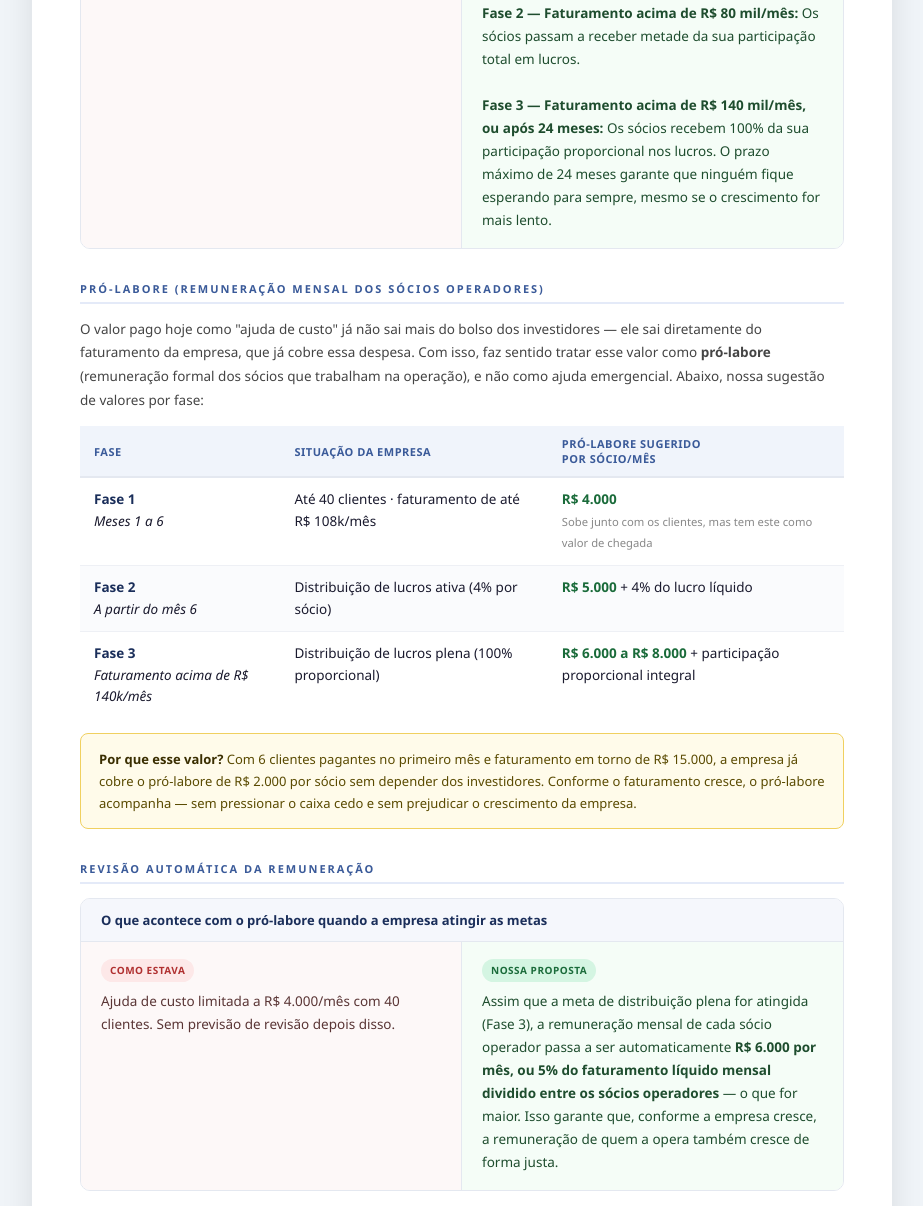
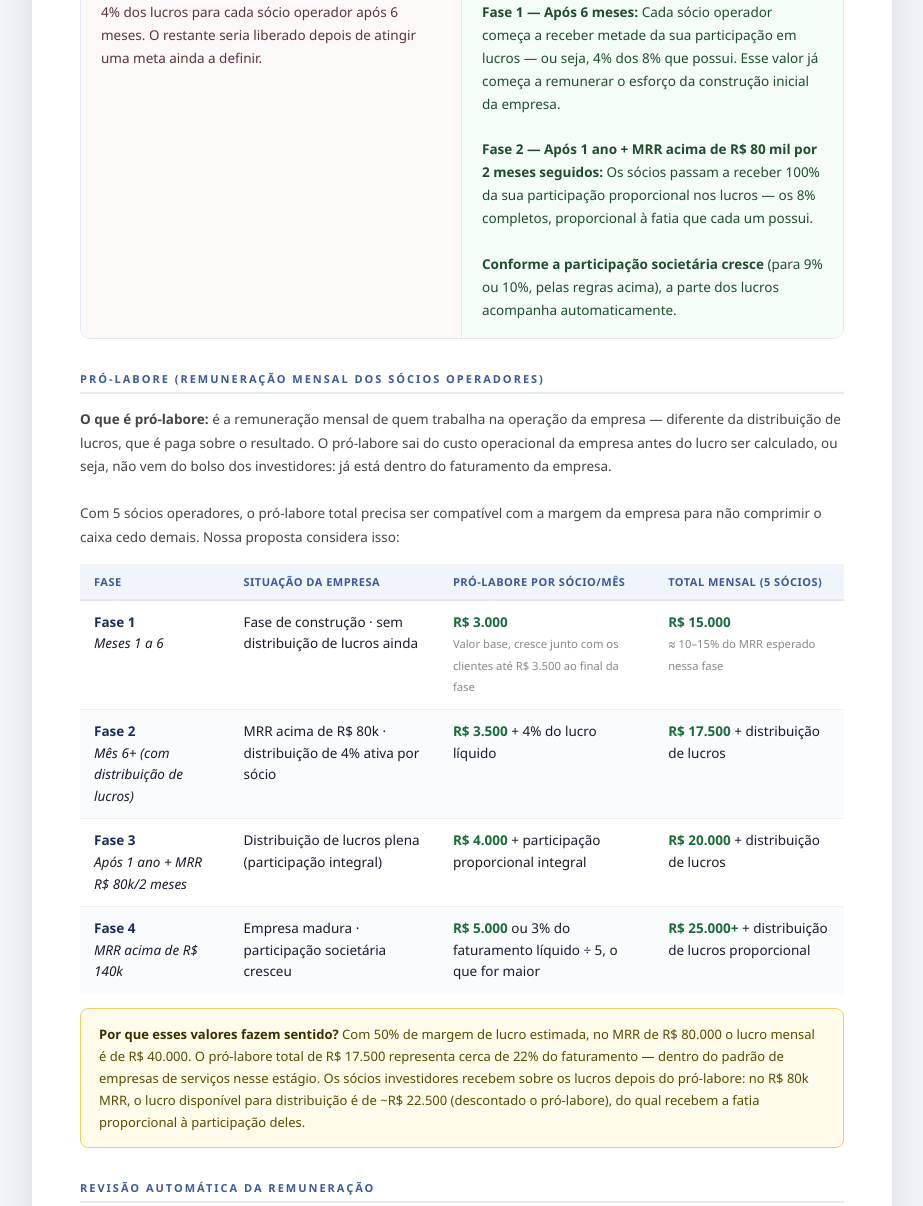
Before and after one commit to oguidomingos/investor-pack, a plain HTML site: page contraproposta-societaria.html in a window 1280 px wide. Shown: the part 944-2150 px from the top of the page, without its empty margins (178-1101 px from the left). Drawn offline with Linux system fonts and the light colour scheme.

Commit message:
feat: update contraproposta v3 — 5 socios operadores, nova estrutura lucros e pro-labore
- Distribuição de lucros: metade equity aos 6 meses, integral após 1 ano + R$80k MRR/2 meses
- Pró-labore 4 fases para 5 sócios: R$3k / R$3.5k / R$4k / R$5k por sócio
- Coluna total mensal (5×) na tabela de pró-labore
- Info box estrutura societária (5 operadores + 2 investidores/capitalizadores)
- Nota com cálculo real de impacto para investidores
- Sigla MRR explicada inline

Co-Authored-By: Paperclip <noreply@paperclip.ing>

```diff
--- a/contraproposta-societaria.html
+++ b/contraproposta-societaria.html
@@ -207,6 +207,19 @@
   }
   .note strong { color: #3a2e00; }
 
+  /* INFO BOX */
+  .info-box {
+    background: #f0f6ff;
+    border: 1px solid #b8d4f8;
+    border-radius: 8px;
+    padding: 14px 18px;
+    font-size: 13px;
+    line-height: 1.7;
+    color: #1a3a6b;
+    margin-bottom: 16px;
+  }
+  .info-box strong { color: #0f2043; }
+
   /* FOOTER */
   .footer {
     background: #f8f9fa;
@@ -248,6 +261,10 @@
     <!-- SEÇÃO 1: PARTICIPAÇÃO SOCIETÁRIA -->
     <div class="section-title">Participação Societária</div>
 
+    <div class="info-box">
+      <strong>Estrutura atual:</strong> 5 sócios operadores + 2 sócios investidores. Cada sócio operador começa com 8% de participação. Os sócios investidores detêm o negócio e aportam recursos e captação de clientes quando necessário.
+    </div>
+
     <div class="card">
       <div class="card-header">Como a participação de cada sócio operador cresce ao longo do tempo</div>
       <div class="card-cols">
@@ -257,8 +274,8 @@
         </div>
         <div class="col col-proposta">
           <span class="col-tag tag-proposta">Nossa proposta</span><br>
-          <strong>Primeiro aumento (de 8% para 9%):</strong> Acontece após 1 ano de operação, desde que o faturamento mensal recorrente da empresa já esteja acima de R$ 80.000 por pelo menos 2 meses seguidos.<br><br>
-          <strong>Segundo aumento (de 9% para 10%):</strong> Acontece assim que o faturamento mensal recorrente ultrapassar R$ 140.000 por 2 meses seguidos — sem prazo mínimo adicional. Crescimento rápido = reconhecimento rápido.
+          <strong>Primeiro aumento (de 8% para 9%):</strong> Acontece após 1 ano de operação, desde que o faturamento mensal recorrente (MRR — receita que entra todo mês de forma previsível) já esteja acima de R$ 80.000 por pelo menos 2 meses seguidos.<br><br>
+          <strong>Segundo aumento (de 9% para 10%):</strong> Acontece assim que o MRR ultrapassar R$ 140.000 por 2 meses seguidos — sem prazo mínimo adicional. Crescimento rápido = reconhecimento rápido.
         </div>
       </div>
     </div>
@@ -275,9 +292,9 @@
         </div>
         <div class="col col-proposta">
           <span class="col-tag tag-proposta">Nossa proposta</span><br>
-          <strong>Fase 1 — Após 6 meses:</strong> Cada sócio começa a receber 4% dos lucros mensais (mantido como acordado).<br><br>
-          <strong>Fase 2 — Faturamento acima de R$ 80 mil/mês:</strong> Os sócios passam a receber metade da sua participação total em lucros.<br><br>
-          <strong>Fase 3 — Faturamento acima de R$ 140 mil/mês, ou após 24 meses:</strong> Os sócios recebem 100% da sua participação proporcional nos lucros. O prazo máximo de 24 meses garante que ninguém fique esperando para sempre, mesmo se o crescimento for mais lento.
+          <strong>Fase 1 — Após 6 meses:</strong> Cada sócio operador começa a receber metade da sua participação em lucros — ou seja, 4% dos 8% que possui. Esse valor já começa a remunerar o esforço da construção inicial da empresa.<br><br>
+          <strong>Fase 2 — Após 1 ano + MRR acima de R$ 80 mil por 2 meses seguidos:</strong> Os sócios passam a receber 100% da sua participação proporcional nos lucros — os 8% completos, proporcional à fatia que cada um possui.<br><br>
+          <strong>Conforme a participação societária cresce</strong> (para 9% ou 10%, pelas regras acima), a parte dos lucros acompanha automaticamente.
         </div>
       </div>
     </div>
@@ -286,7 +303,8 @@
     <div class="section-title">Pró-labore (remuneração mensal dos sócios operadores)</div>
 
     <p style="font-size:13.5px;line-height:1.75;color:#444;margin-bottom:14px;">
-      O valor pago hoje como "ajuda de custo" já não sai mais do bolso dos investidores — ele sai diretamente do faturamento da empresa, que já cobre essa despesa. Com isso, faz sentido tratar esse valor como <strong>pró-labore</strong> (remuneração formal dos sócios que trabalham na operação), e não como ajuda emergencial. Abaixo, nossa sugestão de valores por fase:
+      <strong>O que é pró-labore:</strong> é a remuneração mensal de quem trabalha na operação da empresa — diferente da distribuição de lucros, que é paga sobre o resultado. O pró-labore sai do custo operacional da empresa antes do lucro ser calculado, ou seja, não vem do bolso dos investidores: já está dentro do faturamento da empresa.<br><br>
+      Com 5 sócios operadores, o pró-labore total precisa ser compatível com a margem da empresa para não comprimir o caixa cedo demais. Nossa proposta considera isso:
     </p>
 
     <table class="prolabore-table">
@@ -294,33 +312,43 @@
         <tr>
           <th>Fase</th>
           <th>Situação da empresa</th>
-          <th>Pró-labore sugerido<br>por sócio/mês</th>
+          <th>Pró-labore por sócio/mês</th>
+          <th>Total mensal (5 sócios)</th>
         </tr>
       </thead>
       <tbody>
         <tr>
           <td><span class="fase-label">Fase 1</span><br><em>Meses 1 a 6</em></td>
-          <td>Até 40 clientes · faturamento de até R$ 108k/mês</td>
-          <td><span class="valor">R$ 4.000</span><br><small style="color:#888">Sobe junto com os clientes, mas tem este como valor de chegada</small></td>
+          <td>Fase de construção · sem distribuição de lucros ainda</td>
+          <td><span class="valor">R$ 3.000</span><br><small style="color:#888">Valor base, cresce junto com os clientes até R$ 3.500 ao final da fase</small></td>
+          <td><span class="valor">R$ 15.000</span><br><small style="color:#888">≈ 10–15% do MRR esperado nessa fase</small></td>
         </tr>
         <tr>
-          <td><span class="fase-label">Fase 2</span><br><em>A partir do mês 6</em></td>
-          <td>Distribuição de lucros ativa (4% por sócio)</td>
-          <td><span class="valor">R$ 5.000</span> + 4% do lucro líquido</td>
+          <td><span class="fase-label">Fase 2</span><br><em>Mês 6+ (com distribuição de lucros)</em></td>
+          <td>MRR acima de R$ 80k · distribuição de 4% ativa por sócio</td>
+          <td><span class="valor">R$ 3.500</span> + 4% do lucro líquido</td>
+          <td><span class="valor">R$ 17.500</span> + distribuição de lucros</td>
         </tr>
         <tr>
-          <td><span class="fase-label">Fase 3</span><br><em>Faturamento acima de R$ 140k/mês</em></td>
-          <td>Distribuição de lucros plena (100% proporcional)</td>
-          <td><span class="valor">R$ 6.000 a R$ 8.000</span> + participação proporcional integral</td>
+          <td><span class="fase-label">Fase 3</span><br><em>Após 1 ano + MRR R$ 80k/2 meses</em></td>
+          <td>Distribuição de lucros plena (participação integral)</td>
+          <td><span class="valor">R$ 4.000</span> + participação proporcional integral</td>
+          <td><span class="valor">R$ 20.000</span> + distribuição de lucros</td>
+        </tr>
+        <tr>
+          <td><span class="fase-label">Fase 4</span><br><em>MRR acima de R$ 140k</em></td>
+          <td>Empresa madura · participação societária cresceu</td>
+          <td><span class="valor">R$ 5.000</span> ou 3% do faturamento líquido ÷ 5, o que for maior</td>
+          <td><span class="valor">R$ 25.000+</span> + distribuição de lucros proporcional</td>
         </tr>
       </tbody>
     </table>
 
     <div class="note">
-      <strong>Por que esse valor?</strong> Com 6 clientes pagantes no primeiro mês e faturamento em torno de R$ 15.000, a empresa já cobre o pró-labore de R$ 2.000 por sócio sem depender dos investidores. Conforme o faturamento cresce, o pró-labore acompanha — sem pressionar o caixa cedo e sem prejudicar o crescimento da empresa.
+      <strong>Por que esses valores fazem sentido?</strong> Com 50% de margem de lucro estimada, no MRR de R$ 80.000 o lucro mensal é de R$ 40.000. O pró-labore total de R$ 17.500 representa cerca de 22% do faturamento — dentro do padrão de empresas de serviços nesse estágio. Os sócios investidores recebem sobre os lucros depois do pró-labore: no R$ 80k MRR, o lucro disponível para distribuição é de ~R$ 22.500 (descontado o pró-labore), do qual recebem a fatia proporcional à participação deles.
     </div>
 
-    <!-- SEÇÃO 4: REVISÃO PRÓ-LABORE PÓS-MILESTONE -->
+    <!-- SEÇÃO 4: REVISÃO PRÓ-LABORE PÓS-META -->
     <div class="section-title">Revisão automática da remuneração</div>
 
     <div class="card">
@@ -332,7 +360,7 @@
         </div>
         <div class="col col-proposta">
           <span class="col-tag tag-proposta">Nossa proposta</span><br>
-          Assim que a meta de distribuição plena for atingida (Fase 3), a remuneração mensal de cada sócio operador passa a ser automaticamente <strong>R$ 6.000 por mês, ou 5% do faturamento líquido mensal dividido entre os sócios operadores</strong> — o que for maior. Isso garante que, conforme a empresa cresce, a remuneração de quem a opera também cresce de forma justa.
+          Assim que a empresa atingir o MRR de R$ 140.000 (Fase 4), o pró-labore de cada sócio operador passa a ser automaticamente <strong>R$ 5.000 por mês, ou 3% do faturamento líquido mensal dividido entre os 5 sócios operadores</strong> — o que for maior. Isso garante que, conforme a empresa cresce, a remuneração de quem a opera acompanha — sem precisar renegociar a cada fase.
         </div>
       </div>
     </div>
```
